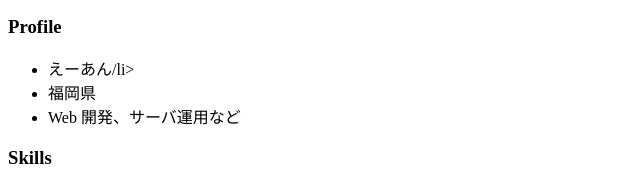
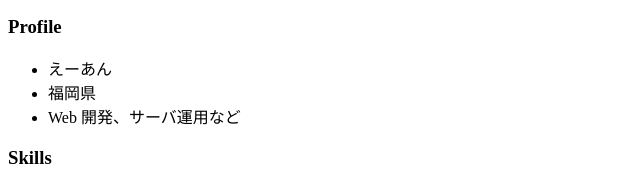
Before and after one commit to Eggjunior2838/Eggjunior.github.io, a plain HTML site: page index.html in a window 1280 px wide. Shown: the part 178-363 px from the top of the page, 0-640 px from the left. Drawn offline with Linux system fonts and the light colour scheme.

Commit message:
Update index.html

```diff
--- a/index.html
+++ b/index.html
@@ -16,7 +16,7 @@
 
     <h3>Profile</h3>
     <ul>
-      <li>えーあん/li>
+      <li>えーあん</li>
       <li>福岡県</li>
       <li>Web 開発、サーバ運用など</li>
     </ul>
```
